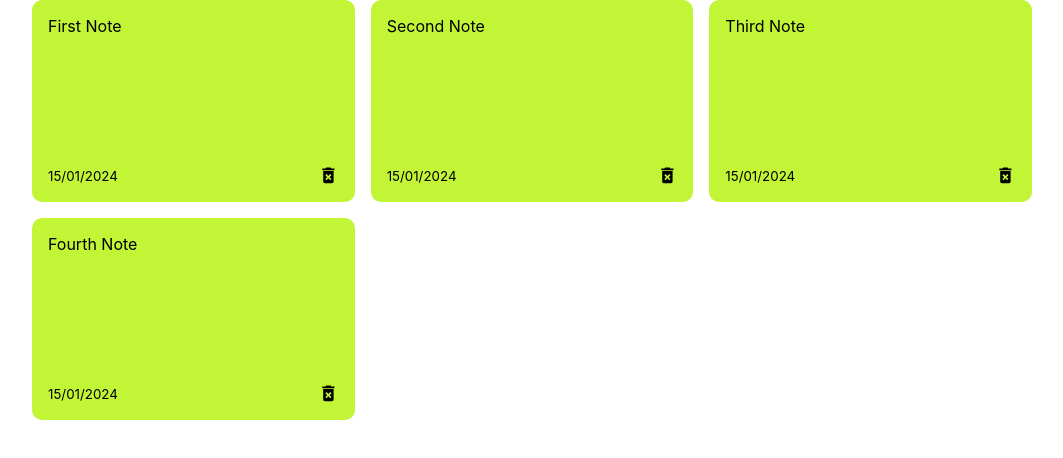
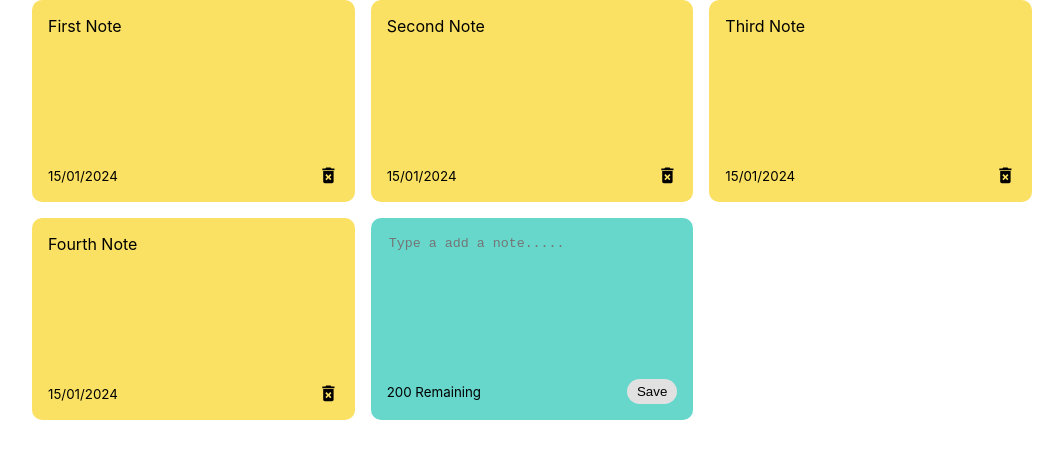
Before and after one commit to VishalChoudhary/eazynotes, a React (Create React App) app: page / in a window 1280 px wide. Shown: the top 458 px of the page, without its empty margins (108-1171 px from the left). Built offline with nearby package versions, Linux system fonts and the light colour scheme.

Commit message:
AddNote css commit

```diff
--- /dev/null
+++ b/src/components/AddNote.js
@@ -0,0 +1,18 @@
+const AddNote = () =>{
+    return (
+        <div className="note new">
+            <textarea
+                rows="8"
+                column="10"
+                placeholder="Type a add a note....."
+            >
+            </textarea>
+            <div className="note-footer">
+                <small>200 Remaining</small>
+                <button className="save">Save</button>
+            </div>
+        </div>
+    );
+}
+
+export default AddNote;
--- a/src/components/NotesLists.js
+++ b/src/components/NotesLists.js
@@ -1,3 +1,4 @@
+import AddNote from "./AddNote";
 import Note from "./Note";
 
 const NotesList = ({notes}) =>{
@@ -10,6 +11,7 @@ const NotesList = ({notes}) =>{
                     date={note.date}
                 />
             ))}
+            <AddNote />
         </div>
     );
 }
--- a/src/index.css
+++ b/src/index.css
@@ -23,8 +23,36 @@ code {
   grid-gap: 1rem;
   grid-template-columns: repeat(auto-fit,minmax(250px,1fr));
 }
+
+.note.new{
+  background-color: #67d7cc;
+
+}
+
+textarea{
+  border: none;
+  resize: none;
+  background-color: #67d7cc;
+}
+
+textarea:focus{
+  outline: none;
+}
+
+.save{
+  background-color: #e1e1e1;
+  border: none;
+  border-radius: 15px;
+  padding: 5px 10px;
+}
+
+.save:hover{
+  background-color: #ededed;
+  cursor: pointer;
+}
+
 .note{
-  background-color: #c2f535;
+  background-color: hwb(50 39% 2%);
   border-radius: 10px;
   padding: 1rem;
   min-height: 170px;
```
